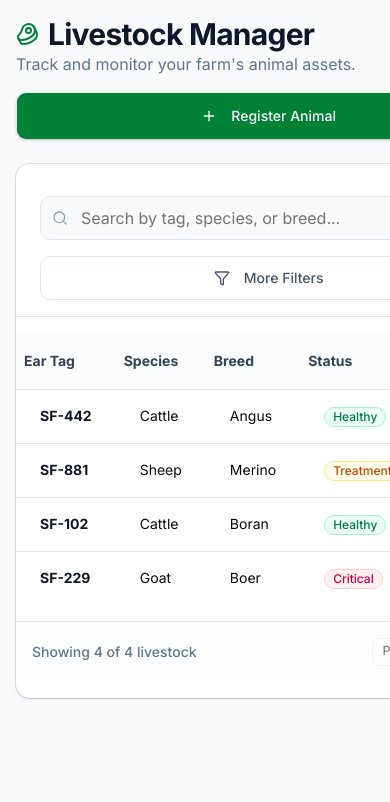
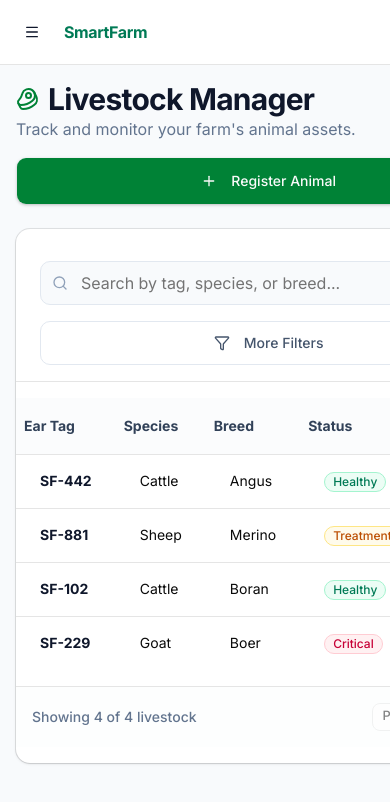
Before and after one commit to Daniel-Kinara/agtech-fmis, a Next.js app: page /dashboard/livestock in a window 390 px wide. Shown: the top 802 px of the page. Built offline with nearby package versions, Linux system fonts and the light colour scheme.

Commit message:
feat: implement responsive navigation with MobileNav component and update dashboard layout

```diff
--- a/app/dashboard/layout.tsx
+++ b/app/dashboard/layout.tsx
@@ -1,5 +1,6 @@
 import React from 'react';
 import { Sidebar } from "@/components/sidebar";
+import { MobileNav } from "@/components/mobile-nav";
 
 export default function DashboardLayout({
   children,
@@ -8,15 +9,19 @@ export default function DashboardLayout({
 }) {
   return (
     <div className="relative flex min-h-screen">
-      {/* Sidebar - Fixed position on Desktop */}
-      <aside className="hidden md:flex md:w-72 md:flex-col md:fixed md:inset-y-0 z-[80] bg-gray-900 overflow-y-auto">
+      {/* Sidebar for Desktop */}
+      <aside className="hidden md:flex md:w-72 md:flex-col md:fixed md:inset-y-0 z-[80] bg-gray-900">
         <Sidebar />
       </aside>
 
-      {/* Main Content Area - Shifted right on Desktop to make room for fixed sidebar */}
+      {/* Main Content */}
       <main className="flex-1 md:pl-72">
-        {/* Optional: Add a Mobile Header here later if needed */}
-        <div className="p-4 md:p-8 max-w-7xl mx-auto min-h-screen">
+        <header className="flex items-center p-4 md:hidden border-b bg-white sticky top-0 z-50">
+          <MobileNav />
+          <div className="ml-4 font-bold text-emerald-700 tracking-tight">SmartFarm</div>
+        </header>
+
+        <div className="p-4 md:p-8 max-w-7xl mx-auto min-h-[calc(100vh-64px)]">
           {children}
         </div>
       </main>
--- /dev/null
+++ b/components/mobile-nav.tsx
@@ -0,0 +1,41 @@
+"use client"
+
+import React, { useState, useEffect } from 'react'
+import { Menu } from "lucide-react"
+import { Button } from "@/components/ui/button"
+import {
+  Sheet,
+  SheetContent,
+  SheetTrigger,
+  SheetTitle, // Add this
+  SheetHeader  // Add this
+} from "@/components/ui/sheet"
+import { Sidebar } from "@/components/sidebar"
+
+export function MobileNav() {
+  const [isMounted, setIsMounted] = useState(false)
+
+  useEffect(() => {
+    // eslint-disable-next-line react-hooks/set-state-in-effect
+    setIsMounted(true)
+  }, [])
+
+  if (!isMounted) return null
+
+  return (
+    <Sheet>
+      <SheetTrigger asChild>
+        <Button variant="ghost" size="icon" className="md:hidden">
+          <Menu className="h-6 w-6" />
+        </Button>
+      </SheetTrigger>
+      <SheetContent side="left" className="p-0 bg-[#111827] border-none w-72">
+        {/* Fix for DialogTitle Error */}
+        <SheetHeader className="sr-only">
+          <SheetTitle>Navigation Menu</SheetTitle>
+        </SheetHeader>
+        <Sidebar />
+      </SheetContent>
+    </Sheet>
+  )
+}
```
